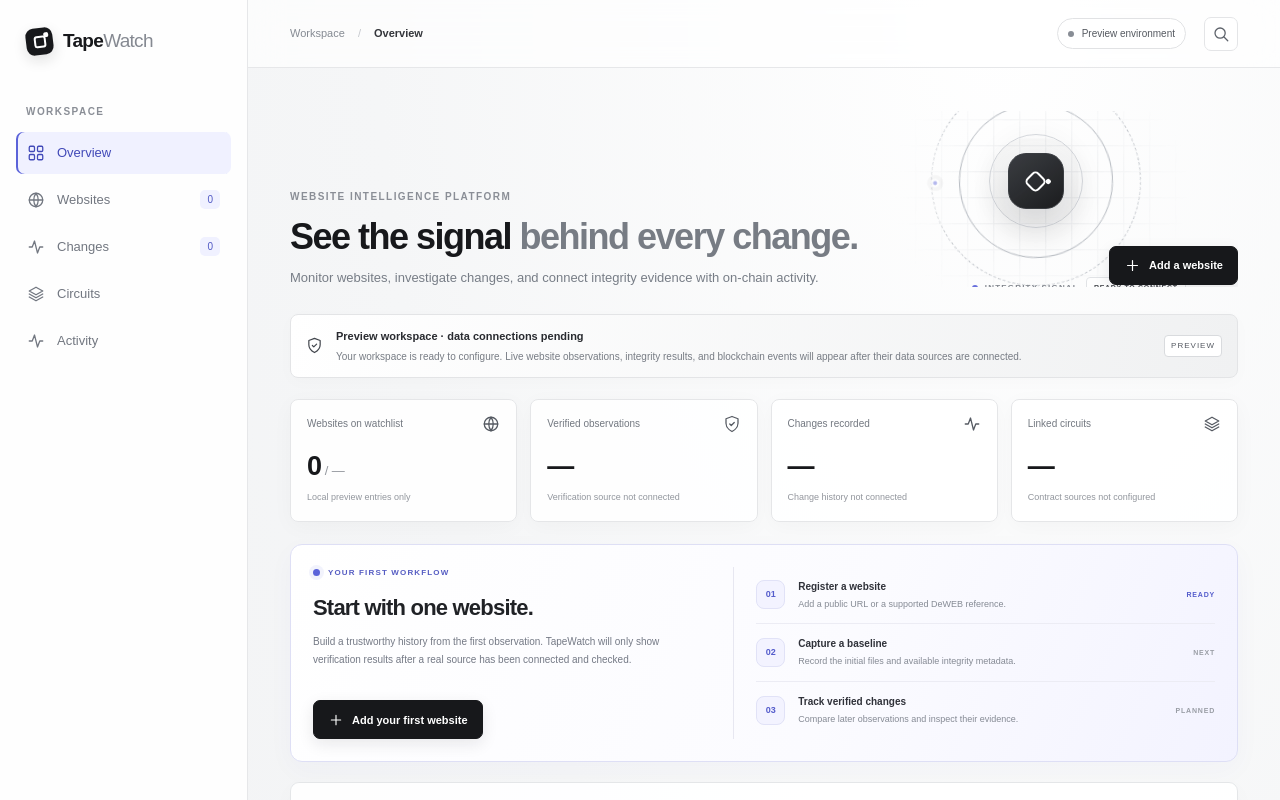
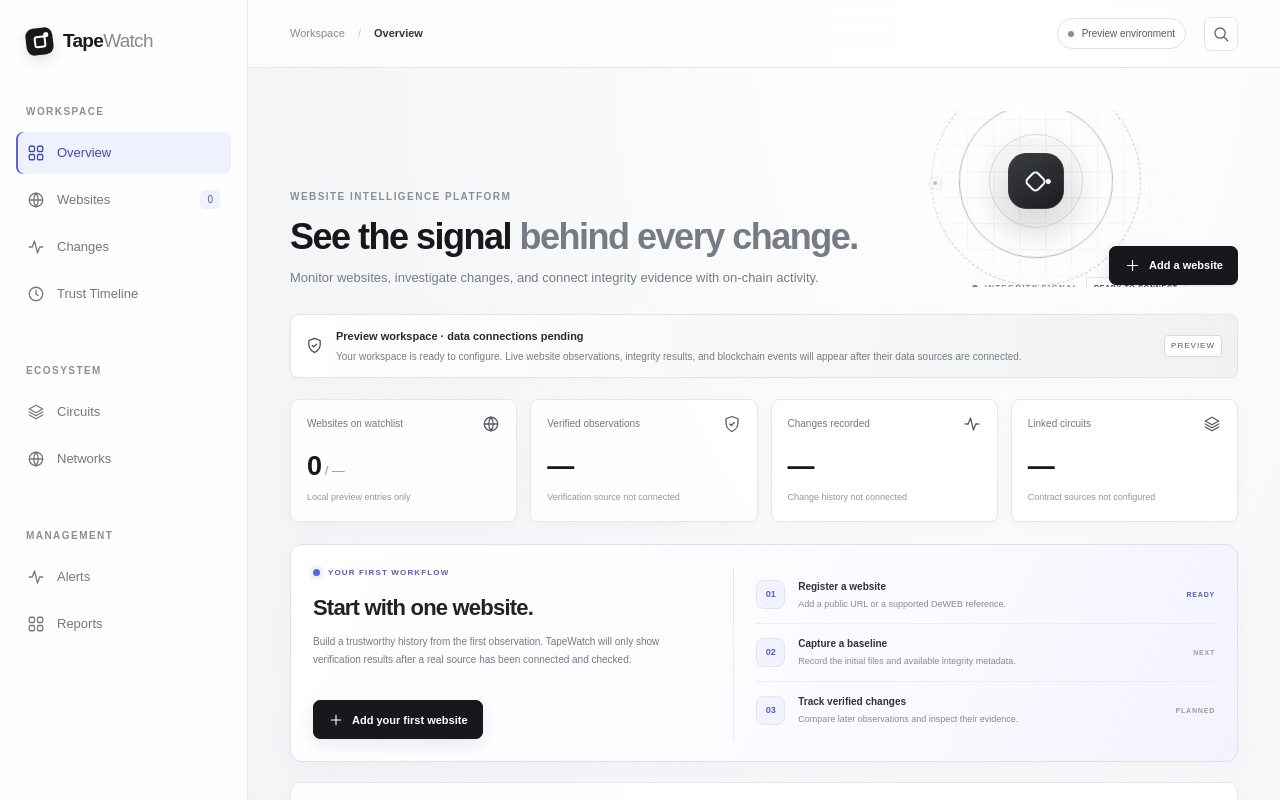
Before and after one commit to voidedfx0/tapewatch, a Next.js app: page / in a window 1280 px wide. Shown: the top 800 px of the page. Built offline with nearby package versions, Linux system fonts and the light colour scheme.

Commit message:
Organize TapeWatch navigation and add frontend module pages

```diff
--- a/app/page.tsx
+++ b/app/page.tsx
@@ -33,9 +33,24 @@ export default function Home() {
   const [notice, setNotice] = useState("");
   const [selectedSite, setSelectedSite] = useState<Site | null>(null);
   const [showChanges, setShowChanges] = useState(false);
+  const [activeSection, setActiveSection] = useState("");
   const [detailTab, setDetailTab] = useState<"overview" | "changes" | "checks" | "settings">("overview");
 
   const filteredSites = useMemo(() => sites.filter((site) => site.url.toLowerCase().includes(query.toLowerCase())), [sites, query]);
+  const sectionContent: Record<string, { title: string; eyebrow: string; description: string; items: { title: string; description: string; state: string }[] }> = {
+    circuits: { title: "Circuit intelligence", eyebrow: "ECOSYSTEM", description: "Explore supported circuit references and the website records associated with them. Contract sources will be added only after they are validated.", items: [{ title: "Circuit directory", description: "A searchable catalogue of supported circuit records.", state: "SOURCE REVIEW PENDING" }, { title: "Ownership activity", description: "Relevant ownership changes from verified on-chain events.", state: "AWAITING EVENTS" }, { title: "Linked websites", description: "Websites associated with each supported circuit.", state: "AWAITING DATA" }] },
+    networks: { title: "Network explorer", eyebrow: "ECOSYSTEM", description: "Review network support and connection health. A listed network does not imply that TapeWatch is connected to it.", items: [{ title: "X Layer", description: "Planned first network integration. Read-only connection is not active.", state: "NOT CONNECTED" }, { title: "Network registry", description: "Supported chain identifiers, explorers and verified data sources.", state: "PLANNED" }, { title: "Source health", description: "RPC and indexer availability once integrations are configured.", state: "NOT CONNECTED" }] },
+    timeline: { title: "Trust timeline", eyebrow: "EVIDENCE HISTORY", description: "A chronological record connecting website observations, integrity checks and relevant on-chain events.", items: [{ title: "Website observations", description: "Timestamped snapshots and detected differences.", state: "AWAITING MONITORING" }, { title: "Verification events", description: "Hash comparisons and source-backed verification outcomes.", state: "AWAITING VERIFICATION" }, { title: "On-chain activity", description: "Relevant circuit and ownership events from supported networks.", state: "AWAITING EVENTS" }] },
+    alerts: { title: "Alerts centre", eyebrow: "MONITORING MANAGEMENT", description: "Configure and review notifications for meaningful changes after monitoring sources are connected.", items: [{ title: "Website availability", description: "Potential downtime and recovery notifications.", state: "NOT ACTIVE" }, { title: "Website changes", description: "Notifications when monitored content or files differ.", state: "NOT ACTIVE" }, { title: "Verification issues", description: "Alerts for failed or inconclusive evidence checks.", state: "NOT ACTIVE" }] },
+    reports: { title: "Transparency reports", eyebrow: "SHAREABLE EVIDENCE", description: "Create clear, shareable summaries of a website's monitoring history and available integrity evidence.", items: [{ title: "Website integrity report", description: "A summary of observations, checks and known limitations.", state: "PLANNED" }, { title: "Public verification page", description: "A public-facing page for inspecting supported evidence.", state: "PLANNED" }, { title: "Export history", description: "Downloadable records with timestamps and source references.", state: "PLANNED" }] },
+    settings: { title: "Workspace settings", eyebrow: "PREFERENCES", description: "Manage workspace preferences, monitoring defaults and future integrations.", items: [{ title: "Workspace profile", description: "Workspace name and account preferences.", state: "BASIC PREVIEW" }, { title: "Monitoring defaults", description: "Default check intervals and notification preferences.", state: "NOT ACTIVE" }, { title: "Connected services", description: "Manage approved network and data-source connections.", state: "NOT CONNECTED" }] }
+  };
+
+  function openSection(section: string) {
+    setSelectedSite(null);
+    setShowChanges(section === "changes");
+    setActiveSection(section === "changes" || section === "overview" || section === "websites" ? "" : section);
+  }
 
   function addSite(event: FormEvent<HTMLFormElement>) {
     event.preventDefault();
@@ -59,11 +74,20 @@ export default function Home() {
         </a>
         <div className="workspace-label">WORKSPACE</div>
         <nav className="nav-list" aria-label="Main navigation">
-          <a className={`nav-item ${!selectedSite && !showChanges ? "active" : ""}`} href="#overview" onClick={() => { setSelectedSite(null); setShowChanges(false); }}><Icon name="grid"/> Overview</a>
-          <a className="nav-item" href="#websites" onClick={() => { setSelectedSite(null); setShowChanges(false); }}><Icon name="globe"/> Websites <span className="nav-count">{sites.length}</span></a>
-          <a className={`nav-item ${showChanges ? "active" : ""}`} href="#changes" onClick={() => { setSelectedSite(null); setShowChanges(true); }}><Icon name="activity"/> Changes <span className="nav-count">0</span></a>
-          <a className="nav-item" href="#circuits"><Icon name="layers"/> Circuits</a>
-          <a className="nav-item" href="#activity"><Icon name="activity"/> Activity</a>
+          <a className={`nav-item ${!selectedSite && !showChanges && !activeSection ? "active" : ""}`} href="#overview" onClick={() => openSection("overview")}><Icon name="grid"/> Overview</a>
+          <a className="nav-item" href="#websites" onClick={() => { openSection("websites"); document.getElementById("websites")?.scrollIntoView({ behavior: "smooth" }); }}><Icon name="globe"/> Websites <span className="nav-count">{sites.length}</span></a>
+          <a className={`nav-item ${showChanges ? "active" : ""}`} href="#changes" onClick={() => openSection("changes")}><Icon name="activity"/> Changes</a>
+          <a className={`nav-item ${activeSection === "timeline" ? "active" : ""}`} href="#timeline" onClick={() => openSection("timeline")}><Icon name="clock"/> Trust Timeline</a>
+        </nav>
+        <div className="workspace-label nav-group-label">ECOSYSTEM</div>
+        <nav className="nav-list" aria-label="Ecosystem navigation">
+          <a className={`nav-item ${activeSection === "circuits" ? "active" : ""}`} href="#circuits" onClick={() => openSection("circuits")}><Icon name="layers"/> Circuits</a>
+          <a className={`nav-item ${activeSection === "networks" ? "active" : ""}`} href="#networks" onClick={() => openSection("networks")}><Icon name="globe"/> Networks</a>
+        </nav>
+        <div className="workspace-label nav-group-label">MANAGEMENT</div>
+        <nav className="nav-list" aria-label="Management navigation">
+          <a className={`nav-item ${activeSection === "alerts" ? "active" : ""}`} href="#alerts" onClick={() => openSection("alerts")}><Icon name="activity"/> Alerts</a>
+          <a className={`nav-item ${activeSection === "reports" ? "active" : ""}`} href="#reports" onClick={() => openSection("reports")}><Icon name="file"/> Reports</a>
         </nav>
         <div className="sidebar-bottom">
           <div className="network-card">
@@ -71,7 +95,7 @@ export default function Home() {
             <strong>X Layer</strong>
             <span className="network-sub">Read-only connection · not active</span>
           </div>
-          <a className="nav-item settings-link" href="#settings"><Icon name="settings"/> Settings</a>
+          <a className={`nav-item settings-link ${activeSection === "settings" ? "active" : ""}`} href="#settings" onClick={() => openSection("settings")}><Icon name="settings"/> Settings</a>
           <div className="profile">
             <div className="avatar">V</div>
             <div><strong>voidedfx0</strong><span>Personal workspace</span></div>
@@ -82,7 +106,7 @@ export default function Home() {
 
       <section className="main-panel" id="overview">
         <header className="topbar">
-          <div className="breadcrumbs">Workspace <span>/</span> <strong>{selectedSite ? "Website details" : showChanges ? "Change intelligence" : "Overview"}</strong></div>
+          <div className="breadcrumbs">Workspace <span>/</span> <strong>{selectedSite ? "Website details" : showChanges ? "Change intelligence" : activeSection ? sectionContent[activeSection]?.title ?? "Workspace" : "Overview"}</strong></div>
           <div className="topbar-right"><span className="preview-pill"><span/> Preview environment</span><button className="icon-button" aria-label="Search websites" onClick={() => document.getElementById("site-search")?.focus()}><Icon name="search"/></button></div>
         </header>
 
@@ -108,7 +132,7 @@ export default function Home() {
             {detailTab === "checks" && <section className="detail-card tab-empty"><div className="empty-illustration"><div className="orbit orbit-one"/><div className="orbit orbit-two"/><div className="empty-globe"><Icon name="shield" size={27}/></div></div><h3>No integrity checks yet</h3><p>Checks will be listed here after a verification method is configured. TapeWatch is not currently checking this website.</p></section>}
             {detailTab === "settings" && <section className="detail-card settings-preview"><div className="detail-card-heading"><div><span className="mini-icon"><Icon name="settings" size={17}/></span><h2>Monitoring preferences</h2></div><span className="coming-soon">NOT ACTIVE</span></div><div className="info-rows"><div><span>Check frequency</span><strong>Not configured</strong></div><div><span>Change notifications</span><strong>Not configured</strong></div><div><span>Verification method</span><strong>Awaiting source review</strong></div></div><p className="detail-muted settings-footnote">These controls will become available when the monitoring service is implemented. No settings are being applied yet.</p></section>}
           </div>
-        ) : showChanges ? <div className="content changes-workspace" id="changes">
+        ) : activeSection && sectionContent[activeSection] ? <div className="content module-workspace" id={activeSection}><div className="workspace-title-row"><div><div className="eyebrow">{sectionContent[activeSection].eyebrow}</div><h1>{sectionContent[activeSection].title}<span>.</span></h1><p className="intro">{sectionContent[activeSection].description}</p></div><span className="preview-pill"><span/> PREVIEW</span></div><div className="module-notice"><Icon name="shield" size={18}/><div><strong>Data sources are not connected</strong><p>This section is a frontend foundation. It will display real records only after the relevant monitoring or network integration is implemented and validated.</p></div></div><div className="module-page-grid">{sectionContent[activeSection].items.map((item) => <article className="module-page-card" key={item.title}><div className="module-page-card-top"><span className="mini-icon"><Icon name={activeSection === "settings" ? "settings" : activeSection === "timeline" ? "clock" : activeSection === "reports" ? "file" : "shield"} size={17}/></span><span className="coming-soon">{item.state}</span></div><h2>{item.title}</h2><p>{item.description}</p></article>)}</div><div className="module-evidence-note"><strong>Evidence-first design.</strong> No live activity, verification result or network status is being fabricated in this preview.</div></div> : showChanges ? <div className="content changes-workspace" id="changes">
           <div className="workspace-title-row">
             <div><div className="eyebrow">WEBSITE INTELLIGENCE</div><h1>Change intelligence<span>.</span></h1><p className="intro">Investigate what changed across your monitored websites, with a clear trail back to the evidence.</p></div>
             <span className="preview-pill"><span/> ENGINE NOT CONNECTED</span>
```
